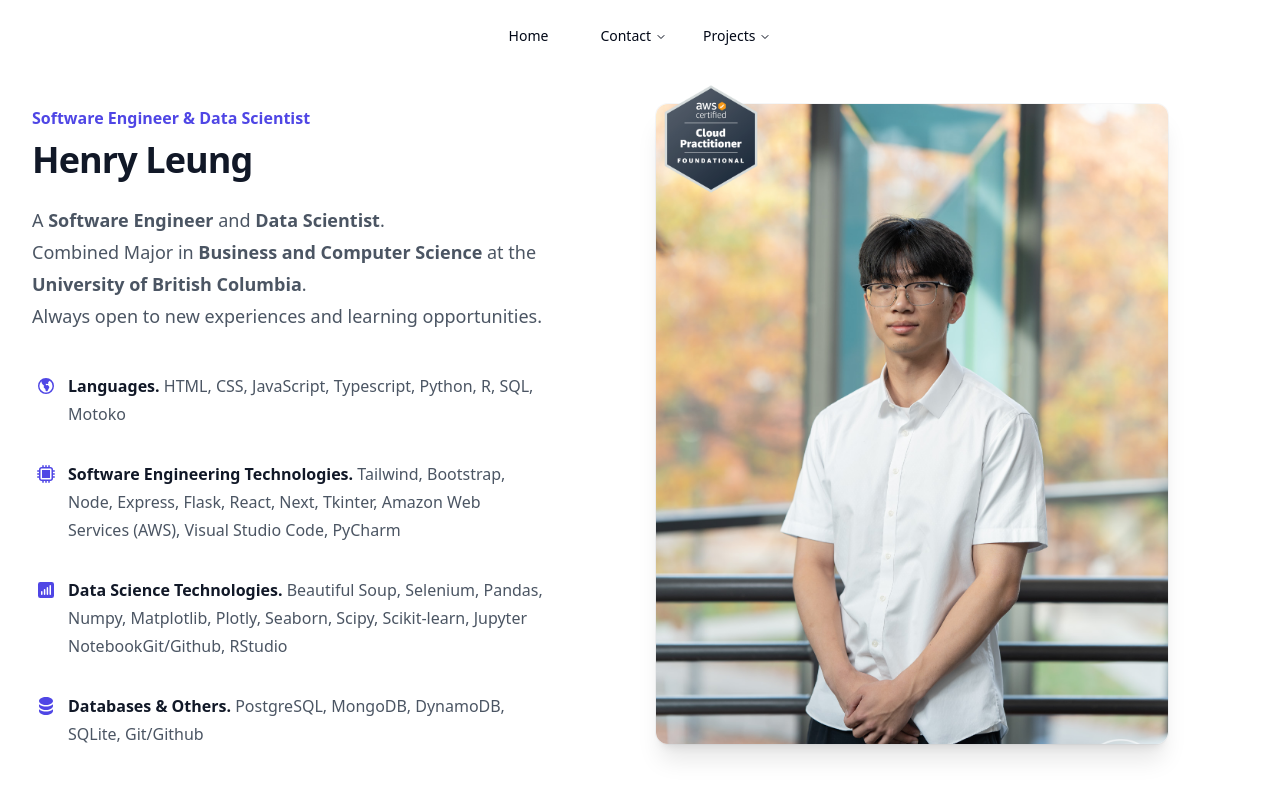
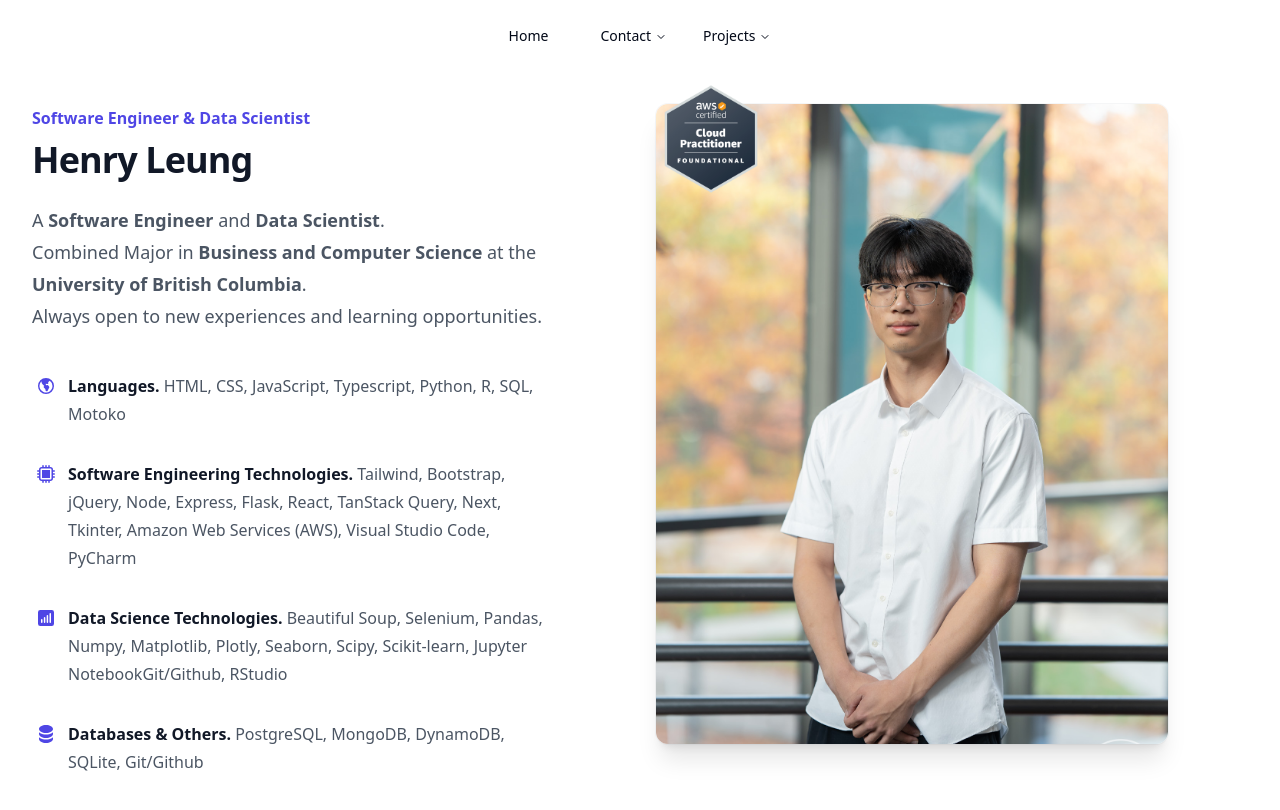
Before and after one commit to HenryLeungJ/personal-website, a Next.js app: page / in a window 1280 px wide. Shown: the top 810 px of the page. Built offline with nearby package versions, Linux system fonts and the light colour scheme.

Commit message:
added skills

```diff
--- a/src/components/me.tsx
+++ b/src/components/me.tsx
@@ -15,7 +15,7 @@ const features = [
   {
     name: "Software Engineering Technologies.",
     description:
-      "Tailwind, Bootstrap, Node, Express, Flask, React, Next, Tkinter, Amazon Web Services (AWS), Visual Studio Code, PyCharm",
+      "Tailwind, Bootstrap, jQuery, Node, Express, Flask, React, TanStack Query, Next, Tkinter, Amazon Web Services (AWS), Visual Studio Code, PyCharm",
     icon: CpuChipIcon,
   },
   {
```
